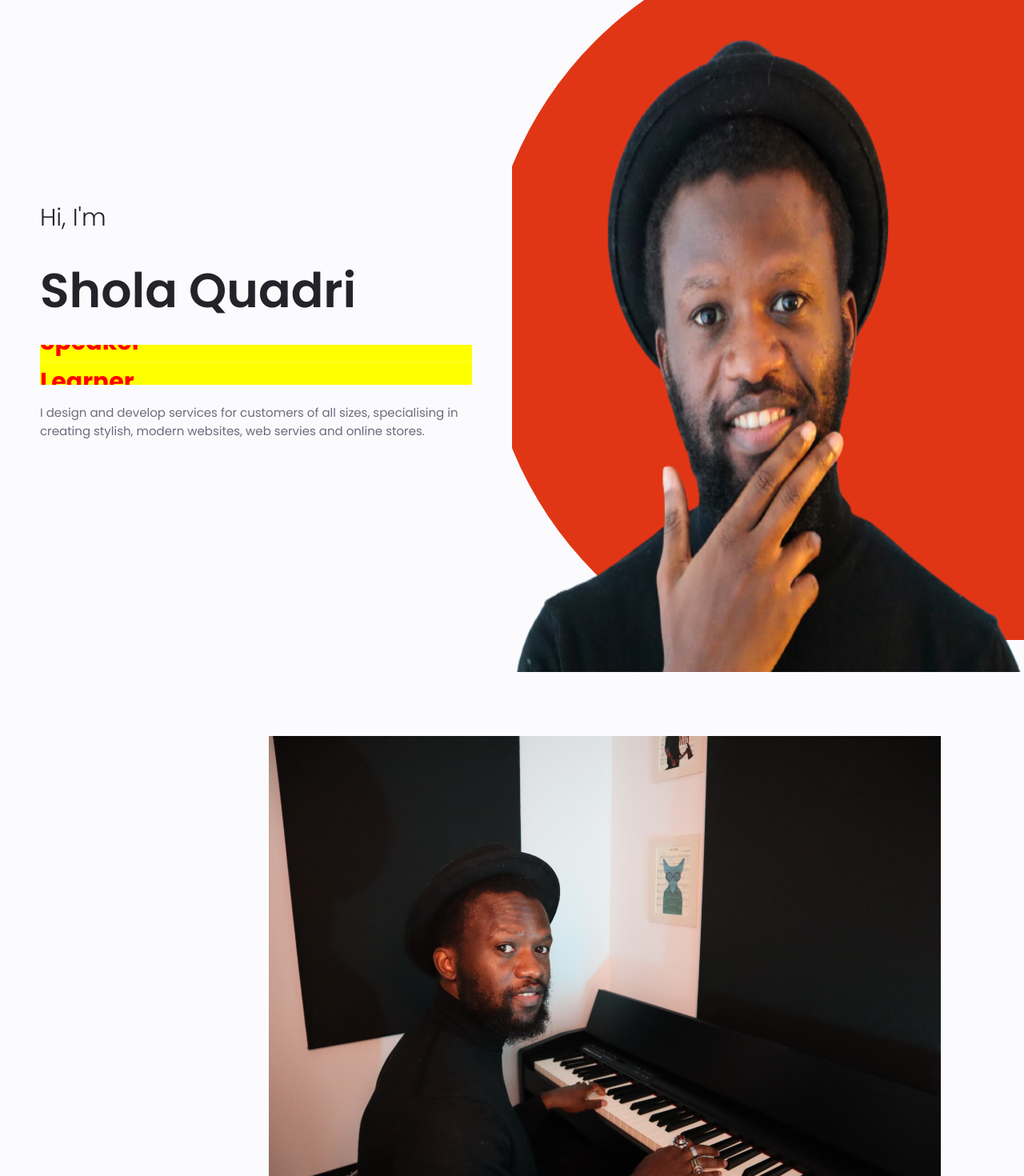
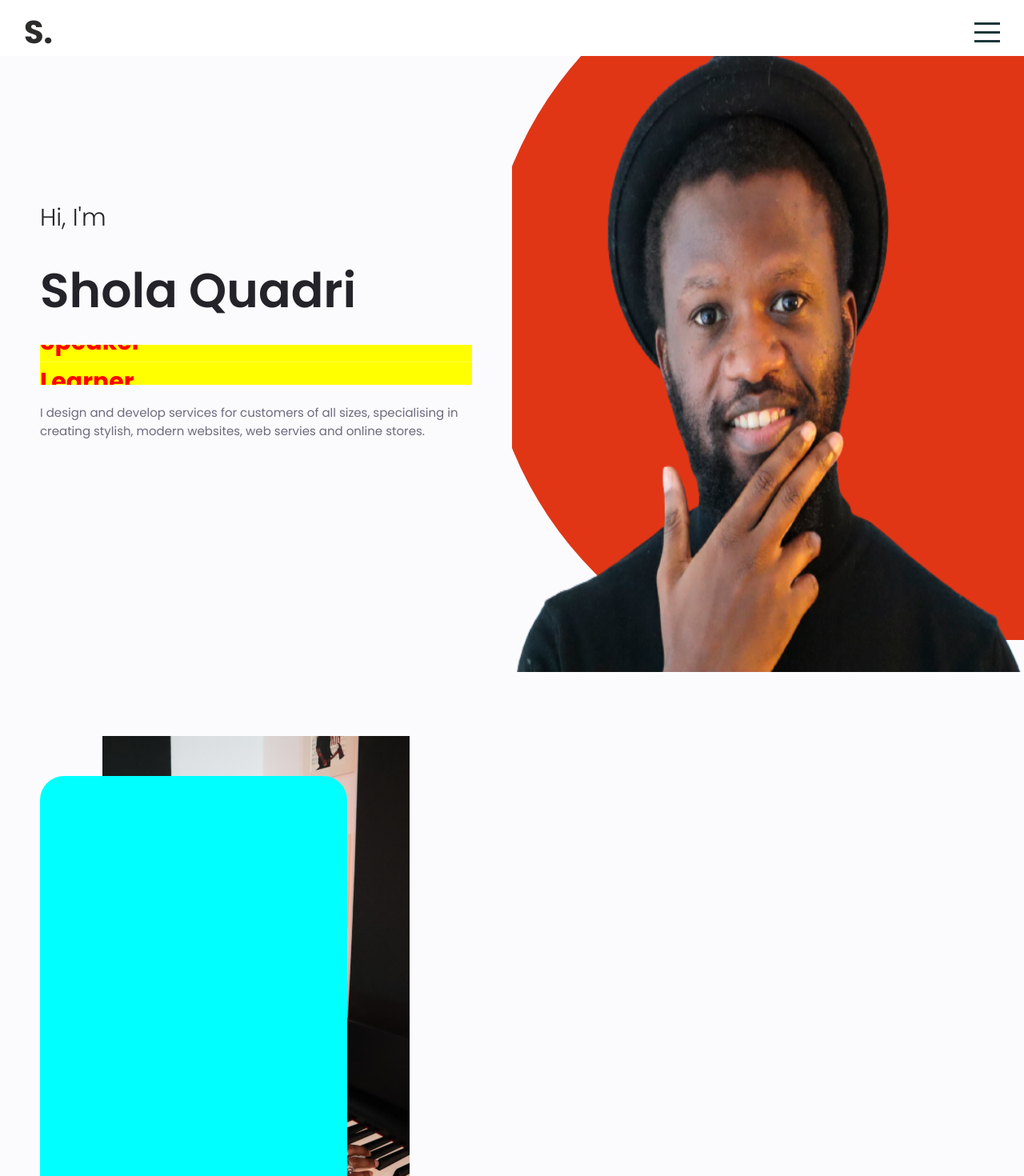
Before and after one commit to codewurld/my-portfolio-site, a React (Create React App) app: page / in a window 1280 px wide. Shown: the top 1470 px of the page at 80% size. Built offline with nearby package versions, Linux system fonts and the light colour scheme.

Commit message:
added functioning navbar

```diff
--- a/src/App.jsx
+++ b/src/App.jsx
@@ -16,9 +16,14 @@ function App() {
 
   return (
     <div className="app">
+      <nav>
+        <Navbar openMenu={openMenu} setOpenMenu={setOpenMenu} />
+        <SiteMenu openMenu={openMenu} setOpenMenu={setOpenMenu} />
+      </nav>
+
       <Home />
       <About />
-    </div>
+    </div >
   );
 }
 
--- a/src/components/AboutMe/AboutMe.jsx
+++ b/src/components/AboutMe/AboutMe.jsx
@@ -3,6 +3,7 @@ import './aboutme.css'
 const AboutMe = () => {
     return (
         <div className="about-me">
+        {/* divide component to two containers - left and right */}
             <div className="about-meLeft">
                 <div className="about-meCard bg"></div>
                 <div className="about-meCard">
--- a/src/components/AboutMe/aboutme.css
+++ b/src/components/AboutMe/aboutme.css
@@ -4,6 +4,7 @@
       /* display flex and align items centers item vertically within its container */
     display: flex;
     align-items: center;
+
 }
 
 .about-meLeft{
@@ -11,10 +12,20 @@
     display: flex;
     align-items: center;
     justify-content: center;
+    position: relative;
 }
 
 .about-meRight{
     flex: 1;
+}
+
+.about-meCard.bg{
+    position: absolute;
+    top: 50px;
+    left: 50px;
+    background-color: aqua;
+
+
 }
 
 .about-meCard{
@@ -24,7 +35,7 @@
 }
 
 .about-meImg{
-    /* width: 100%; */
+    width: 100%;
     height: 100%;
     object-fit: cover;
 }
--- a/src/components/Intro/intro.css
+++ b/src/components/Intro/intro.css
@@ -101,6 +101,7 @@ position: relative;
     /* when using absolute position, parent element should be relative */
     position: absolute;
     /* append the image to top of clip-path */
-    top: 0;
+    margin-bottom: 20px;
+    /* top: 0; */
     right: 0;
 }
```
